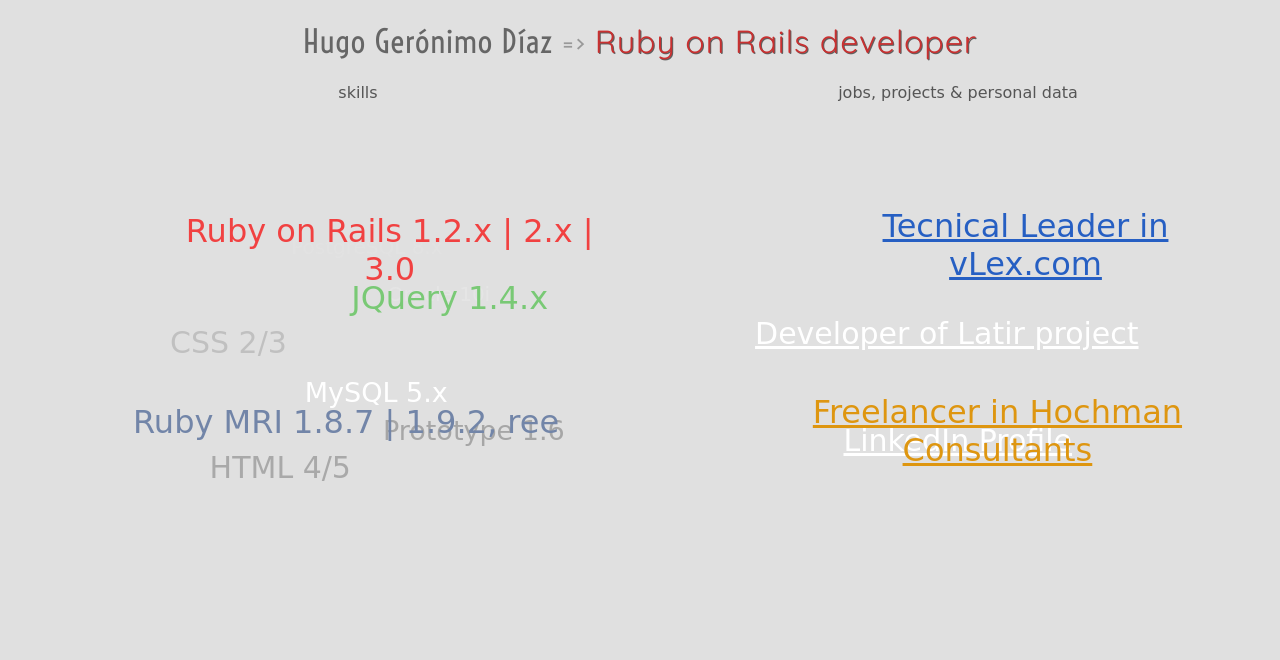
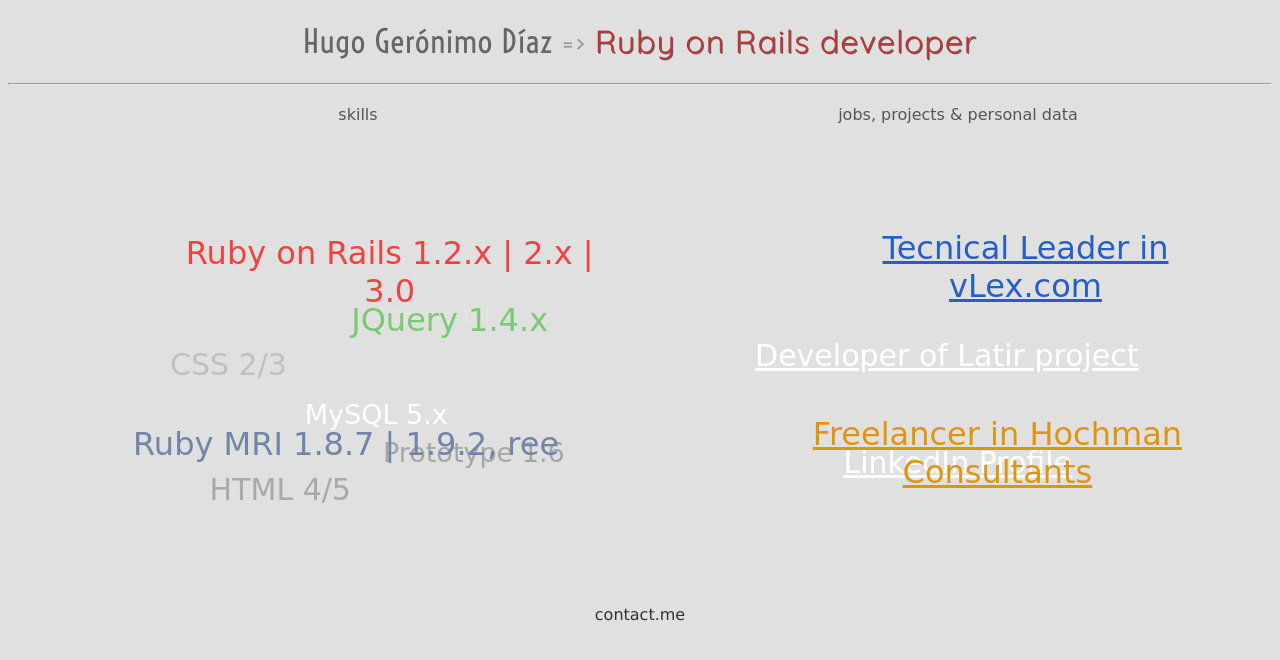
Before and after one commit to geronimod/geronimod.github.com, a plain HTML site: page index.html in a window 1280 px wide. Drawn offline with nearby package versions, Linux system fonts and the light colour scheme; a web font is replaced by a local one.

Commit message:
NEW: add contact me footer

```diff
--- a/index.html
+++ b/index.html
@@ -30,7 +30,11 @@
   </head>
 
   <body>
+    <header>
       <h1>Hugo Ger&oacute;nimo D&iacute;az <span class="arrow">=></span> <span class='dev'>Ruby on Rails developer</span></h1>
+      <hr>
+    </header>
+    <section>
       <div id="ts1" class="">
         <span class='subheader'>skills</span>
         <ul>
@@ -54,5 +58,11 @@
           <li><a href="http://ar.linkedin.com/in/geronimod" style="color:#E30000;" rel="18" target='_blank'>LinkedIn Profile</a></li>
         </ul>
       </div>
+    </section>
+    <footer>
+      <p>
+        <a href="mailto:geronimod@gmail.com">contact.me</a>
+      </p>
+    </footer>
   </body>
 </html>
--- a/stylesheets/styles.css
+++ b/stylesheets/styles.css
@@ -9,6 +9,10 @@ h1, h2 {
   color:#666;
   font-weight: normal;
   font-family: 'Voltaire';
+}
+
+section {
+  margin-top: 20px;
 }
 
 .css {
@@ -39,3 +43,8 @@ h1, h2 {
   float:none;
   color: #555;
 }
+
+footer a {
+  text-decoration: none;
+  color: #333;
+}
```
Lines whose indentation alone changed are shown as unchanged.
